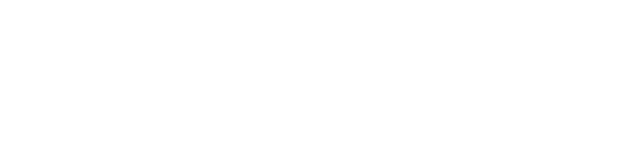
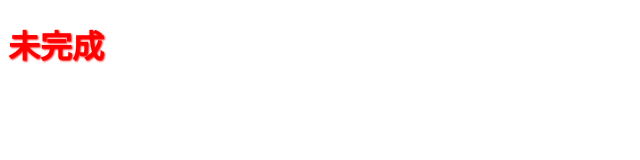
Before and after one commit to KRTSD-0823/KRTSD-Bots-Website, a plain HTML site: page index.html in a window 1280 px wide. Shown: the whole page, without its empty margins (0-640 px from the left). Drawn offline with Linux system fonts and the light colour scheme.

Commit message:
index.htmlを編集

```diff
--- a/index.html
+++ b/index.html
@@ -4,7 +4,7 @@
 <head>
   <title>KRTSD Botのサーバー</title>
   <link rel="stylesheet" href="./style.css" type="text/css">
-  <script src="./script.js">
+  <script src="./script.js"></script>
   <meta charset="utf-8">
   <meta name="author" content="キレートサンダー">
   <meta name="description" content="Discordで公開されているKRTSD Botのサイトです。">
```
